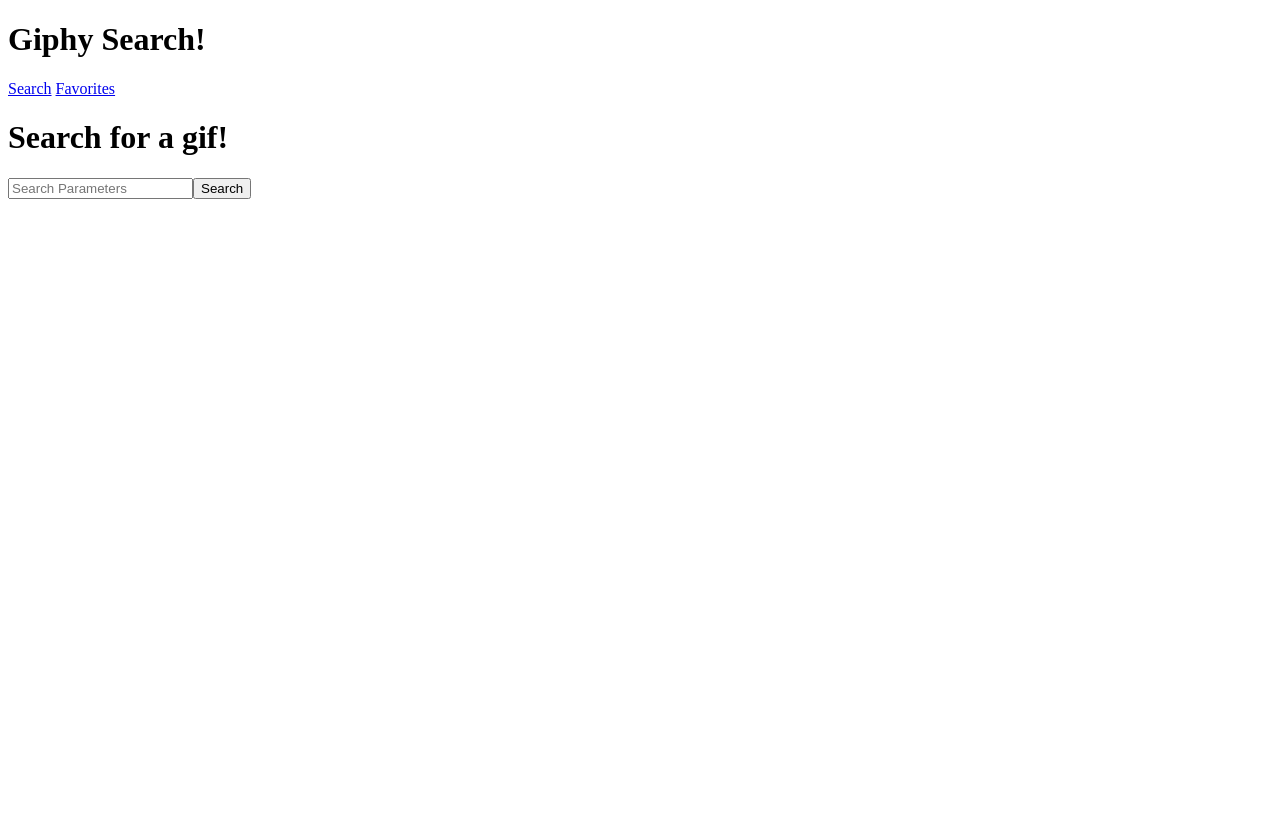
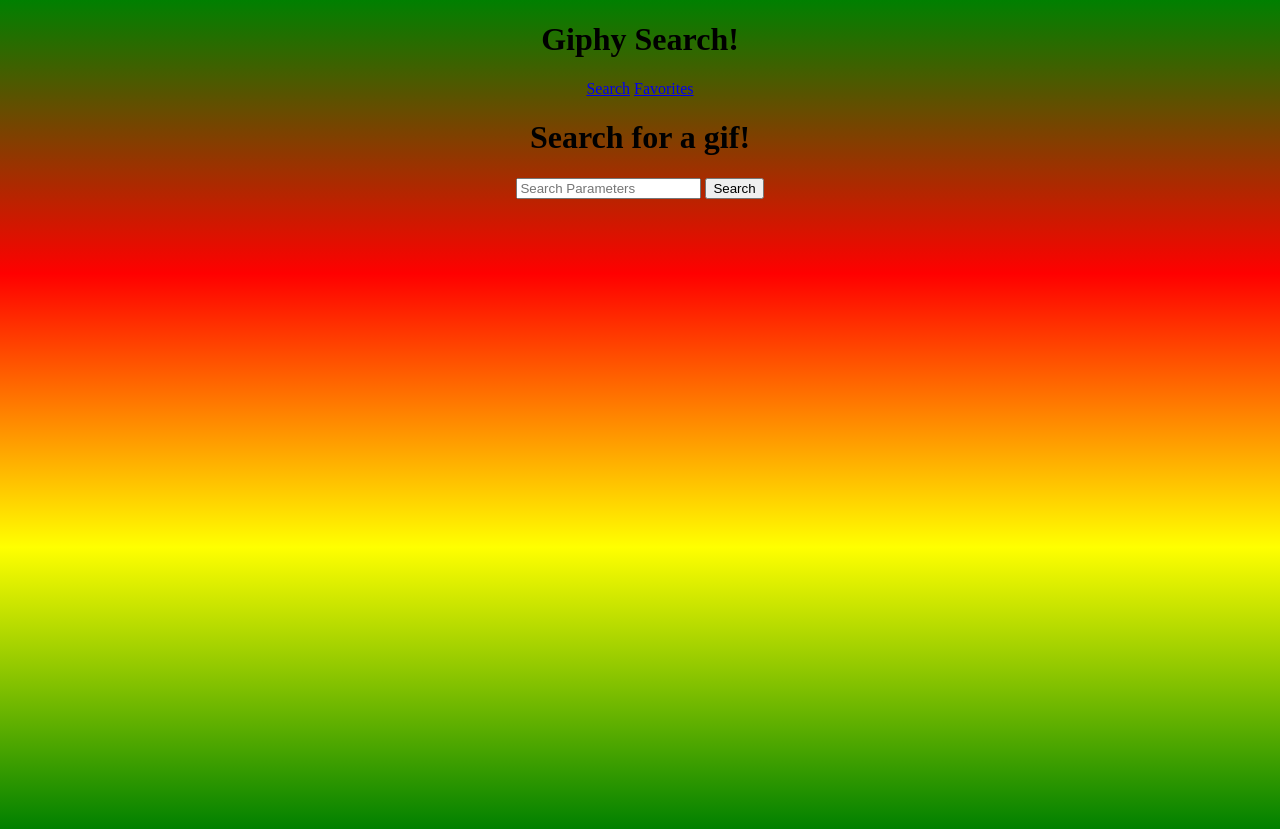
Before and after one commit to TheDaveWave/group-giphy-saga-project, a React (Create React App) app: page /#/ in a window 1280 px wide. Before the commit the page ends 800 px from the top, so only its background shows below. Built offline with nearby package versions, Linux system fonts and the light colour scheme.

Commit message:
css be complete mon

```diff
--- a/src/components/App/App.css
+++ b/src/components/App/App.css
@@ -1,4 +1,59 @@
+body {
+    height: 100vh;
+    background-image: linear-gradient(green, red 33%, yellow 66%,green);
+    background-size: cover;
+}
+
+h1, #nav {
+    text-align: center;
+}
+
 img {
-    height: 2px;
-    width: 2px;
+    height: 30px;
+    width: 30px;
+    transition: all 0.3s ease-in-out;
 }
+
+img:hover {
+    transition: all 0.3s ease-in-out;
+    transform: scale(10) translate(50px);
+    z-index: 2;
+}
+
+.container {
+    height: fit-content;
+    width: fit-content;
+    margin: 20px auto;
+    border: 2px solid black;
+    border-radius: 10px;
+    padding: 5px;
+    background-color: beige;
+}
+
+.not-container {
+    display: flex;
+    flex-direction: row;
+    flex-wrap: wrap;
+}
+
+#search-form {
+    margin: 0 auto;
+}
+
+.no-name {
+    display: flex;
+    flex-direction: row;
+    flex-wrap: wrap;
+    justify-content: center;
+}
+
+.break {
+    flex-basis: 100%;
+    height: 0px;
+}
+
+.no-name button, input {
+    margin: auto 2px;
+    width: fit-content;
+    height: fit-content;
+}
--- a/src/components/App/FavoriteView/FavoriteGif/FavoriteGif.jsx
+++ b/src/components/App/FavoriteView/FavoriteGif/FavoriteGif.jsx
@@ -43,9 +43,9 @@
     }, [categories]);
 
     return (
-        <div className="fav-gif-item">
-            <div className="fav-gif-container">
-                <h1>This is a favorited gif</h1>
+        <div className="container">
+            <div className="not-container">
+                <div className="content">
                     {/* display gif properties here */}
                     <img src={gif.gif_obj.images?.original.url}/>
                     <p>Category: {categories.find(item => item.id === gif.category_id)?.name || 'none'}</p>
@@ -61,6 +61,7 @@
                     </div>
                 </div>
             </div>
+        </div>
     );
 }
 
--- a/src/components/App/SearchView/ListItem/ListItem.jsx
+++ b/src/components/App/SearchView/ListItem/ListItem.jsx
@@ -32,9 +32,13 @@
 
 
     return(
-        <div>
-            <img src={gifObj.images.original.url}/>
-            {isFav ? <button onClick={()=>removeFromFavs()}>❤️</button> : <button onClick={()=>addToFavs()}>♡</button>}
+        <div className='container'>
+            <div className='not-container'>
+                <div className='content'>
+                    <img src={gifObj.images.original.url}/>
+                    {isFav ? <button onClick={()=>removeFromFavs()}>❤️</button> : <button onClick={()=>addToFavs()}>♡</button>}
+                </div>
+            </div>
         </div>
 
     )
--- a/src/components/App/SearchView/SearchView.jsx
+++ b/src/components/App/SearchView/SearchView.jsx
@@ -1,6 +1,7 @@
 import {useDispatch, useSelector} from 'react-redux';
 import {useState} from 'react';
 import ListItem from './ListItem/ListItem';
+import '../App.css';
 
 
 
@@ -26,9 +27,12 @@
     return (
         <div id="search-view-window">
             <div id="search-form">
-                <h1>Search for a gif!</h1>
-                <input placeholder="Search Parameters" type="text" value={searchTerm} onChange={(e)=>setSearchTerm(e.target.value)} />
-                <button onClick={()=>fetchGifList()}>Search</button>
+                <div className='no-name'>
+                    <h1>Search for a gif!</h1>
+                    <div className='break'></div>
+                    <input placeholder="Search Parameters" type="text" value={searchTerm} onChange={(e)=>setSearchTerm(e.target.value)} />
+                    <button onClick={()=>fetchGifList()}>Search</button>
+                </div>
             </div>
             <div>
                     {searchList.map((gifObj, index)=>{
```
Lines whose indentation alone changed are shown as unchanged.
